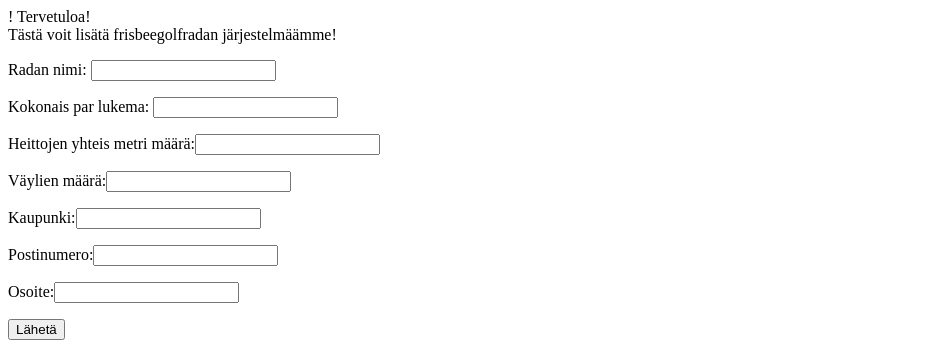
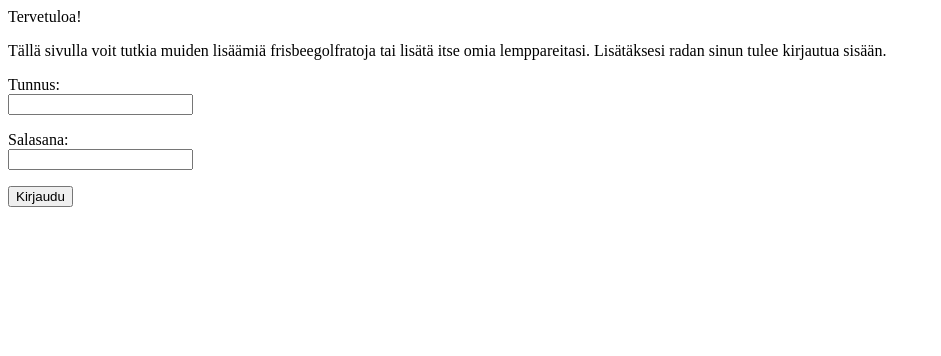
Before and after one commit to Tiiawss/CyberSecurity-, a Flask app: page /order in a window 1280 px wide. Shown: the top 356 px of the page, without its empty margins (0-941 px from the left). Run offline with Flask 2, Linux system fonts and the light colour scheme.

Commit message:
Option to sing in added

```diff
--- a/templates/index.html
+++ b/templates/index.html
@@ -1,7 +1,7 @@
-{% if not session.username %}!
+{% if session.username %}
 Tervetuloa!
-<!--<p>Olet kirjautunut nimellä {{ session.username }}</p>
-<a href="/logout">Kirjaudu ulos</a>-->
+<p>Olet kirjautunut nimellä {{ session.username }}</p>
+<a href="/logout">Kirjaudu ulos</a>
 <form action="/result" method="POST">
     Tästä voit lisätä frisbeegolfradan järjestelmäämme!
 
@@ -28,6 +28,8 @@ Tervetuloa!
 <p>
 Olet sivuston {{ counter }}. käyttäjä
 {% else %}
+<p> Tervetuloa!</p>
+<p> Tällä sivulla voit tutkia muiden lisäämiä frisbeegolfratoja tai lisätä itse omia lemppareitasi. Lisätäksesi radan sinun tulee kirjautua sisään.</p>
 <form action="/login" method="POST">
 <p>Tunnus:<br>
 <input type="text" name="username"></p>
```
